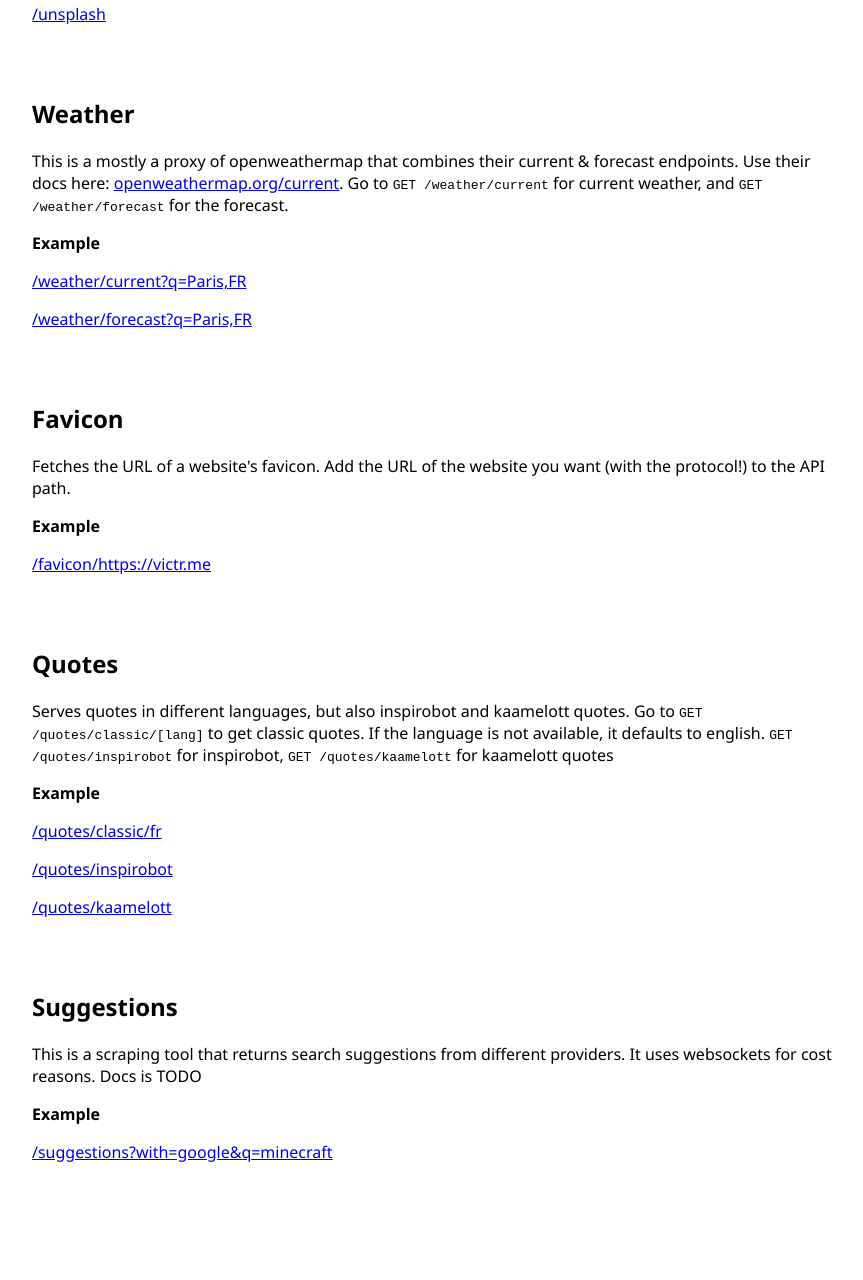
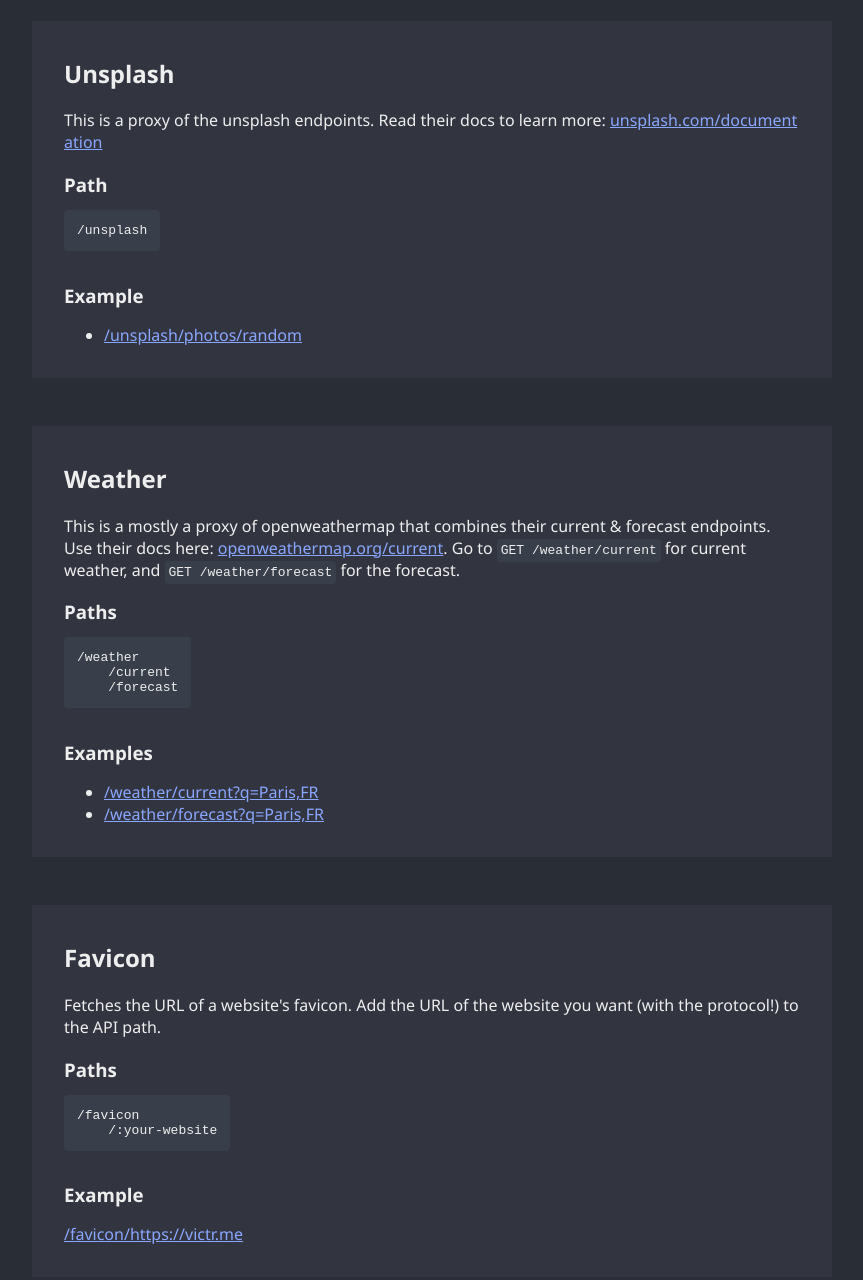
Before and after one commit to victrme/bonjourr-apis, a website: page src/index.html in a window 1280 px wide. Shown: the part 342-1622 px from the top of the page, without its empty margins (208-1071 px from the left). Before the commit the page ends 1601 px from the top, so only its background shows below. Drawn offline with Linux system fonts and the light colour scheme.

Commit message:
Average styling, added paths headings

```diff
--- a/src/index.html
+++ b/src/index.html
@@ -6,10 +6,16 @@
 		<title>Bonjourr APIs Portal Page</title>
 
 		<style>
+			html {
+				background-color: #292d35;
+				color: #eee;
+			}
+
 			body {
+				min-width: 200px;
 				max-width: 800px;
 				margin: auto;
-				padding: 10vh;
+				padding: 5vh;
 			}
 
 			button,
@@ -18,17 +24,48 @@
 				font-family: 'Segoe UI', Tahoma, Geneva, Verdana, sans-serif;
 			}
 
-			h2 {
-				margin-top: 3em;
+			a {
+				color: #8aa7ff;
+				word-break: break-all;
+			}
+
+			h1 {
+				font-size: 5em;
+				font-weight: 900;
+				letter-spacing: -2px;
+				text-align: center;
+				color: white;
+				margin-bottom: 2em;
+				text-shadow: -0.2em 0.1em #76d8ff, 0.2em 0.2em #6fff82, 0.3em -0.1em #d374ff, -0.3em -0.05em #ff678d;
 			}
 
 			h3 {
-				font-size: 1rem;
+				margin-bottom: 0em;
+			}
+
+			pre,
+			code {
+				background: #393f4a;
+				border-radius: 4px;
+				padding: 0.3em;
+			}
+
+			pre {
+				display: inline-block;
+				font-size: 1em;
+				padding: 1em;
+			}
+
+			body > div {
+				padding: 1em 2em;
+				background: #323540;
+				margin: 3em 0;
 			}
 		</style>
 	</head>
 	<body>
 		<h1>Bonjourr APIs</h1>
+
 		<div>
 			<h2>Unsplash</h2>
 			<p>
@@ -36,9 +73,16 @@
 				<a href="https://unsplash.com/documentation#get-a-photo">unsplash.com/documentation</a>
 			</p>
 
+			<h3>Path</h3>
+			<pre>/unsplash</pre>
+
 			<h3>Example</h3>
-			<p><a href="/unsplash/photos/random">/unsplash</a></p>
+			<ul>
+				<li><a href="/unsplash/photos/random">/unsplash/photos/random</a></li>
+			</ul>
+		</div>
 
+		<div>
 			<h2>Weather</h2>
 			<p>
 				This is a mostly a proxy of openweathermap that combines their current & forecast endpoints. Use their docs
@@ -47,19 +91,38 @@
 				<code>GET /weather/current</code> for current weather, and <code>GET /weather/forecast</code> for the forecast.
 			</p>
 
-			<h3>Example</h3>
-			<p><a href="/weather/current?q=Paris,FR">/weather/current?q=Paris,FR</a></p>
-			<p><a href="/weather/forecast?q=Paris,FR">/weather/forecast?q=Paris,FR</a></p>
+			<h3>Paths</h3>
+			<pre>
+/weather
+    /current
+    /forecast</pre
+			>
 
+			<h3>Examples</h3>
+			<ul>
+				<li><a href="/weather/current?q=Paris,FR">/weather/current?q=Paris,FR</a></li>
+				<li><a href="/weather/forecast?q=Paris,FR">/weather/forecast?q=Paris,FR</a></li>
+			</ul>
+		</div>
+
+		<div>
 			<h2>Favicon</h2>
 			<p>
 				Fetches the URL of a website's favicon. Add the URL of the website you want (with the protocol!) to the API
 				path.
 			</p>
 
+			<h3>Paths</h3>
+			<pre>
+/favicon
+    /:your-website</pre
+			>
+
 			<h3>Example</h3>
 			<p><a href="/favicon/https://victr.me">/favicon/https://victr.me</a></p>
+		</div>
 
+		<div>
 			<h2>Quotes</h2>
 			<p>
 				Serves quotes in different languages, but also inspirobot and kaamelott quotes. Go to
@@ -68,16 +131,32 @@
 				quotes
 			</p>
 
-			<h3>Example</h3>
+			<h3>Paths</h3>
+
+			<pre>
+/quotes
+    /classic
+        /:lang
+    /inspirobot
+    /kaamelott</pre
+			>
+
+			<h3>Examples</h3>
 			<p><a href="/quotes/classic/fr">/quotes/classic/fr</a></p>
 			<p><a href="/quotes/inspirobot">/quotes/inspirobot</a></p>
 			<p><a href="/quotes/kaamelott">/quotes/kaamelott</a></p>
+		</div>
 
+		<div>
 			<h2>Suggestions</h2>
 			<p>
 				This is a scraping tool that returns search suggestions from different providers. It uses websockets for cost
-				reasons. Docs is TODO
+				reasons. Use <code>ws://</code>. Docs is TODO
 			</p>
+
+			<h3>Path</h3>
+
+			<pre>/suggestions</pre>
 
 			<h3>Example</h3>
 			<p><a href="/suggestions?with=google&q=minecraft">/suggestions?with=google&q=minecraft</a></p>
```
